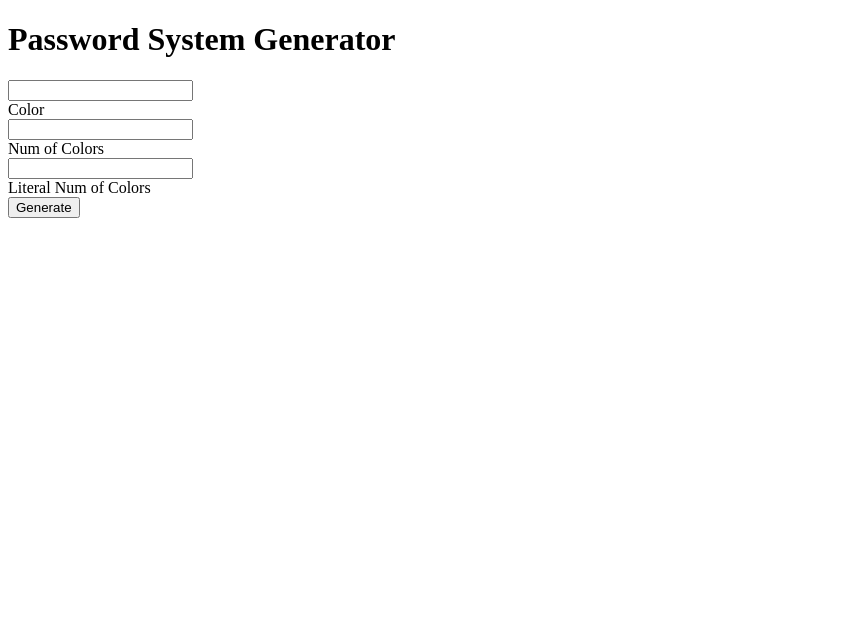
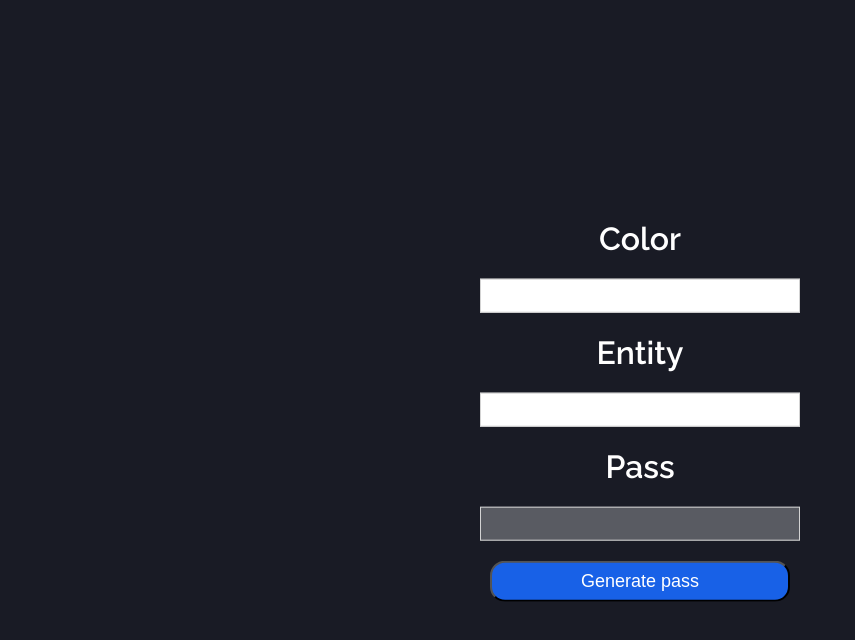
Before and after one commit to Nevertheless13/PasswordGen, a website: page passgen.html in a window 1280 px wide. Shown: the whole page, without its empty margins (0-855 px from the left). Drawn offline with Linux system fonts and the light colour scheme.

Commit message:
generated pass done. Finishing touches after

```diff
--- /dev/null
+++ b/index.js
@@ -0,0 +1,21 @@
+const numWords = ["One", "Two", "Three", "Four", "Five", "Six", "Seven", "Eight", "Nine", "Ten"];
+const symbols = ["!", "@", "#", "$", "%", "^", "&", "*", "(", ")"];
+
+const color = document.getElementById("color");
+const entity = document.getElementById("entity");
+const pass = document.getElementById("pass");
+
+document.querySelector("button").addEventListener("click", () => {
+    const colorVal = color.value.length;
+    const entityVal = entity.value.length;
+
+    const wordNumChar = colorVal;
+    const numCharColor = numWords[colorVal - 1];
+    const numCharEntity = entityVal;
+    let combiSymbols = "";
+    for (let index = 0; index < entityVal; index++) {
+        combiSymbols += symbols[index];
+    }
+    const generatedPass = `${color.value}${numCharColor}${wordNumChar}${numCharEntity}${combiSymbols}`;
+    pass.value = generatedPass;
+});
--- a/passgen.html
+++ b/passgen.html
@@ -4,37 +4,20 @@
         <meta charset="UTF-8" />
         <meta name="viewport" content="width=device-width, initial-scale=1.0" />
         <title>Passgen</title>
-        <style>
-            input {
-                display: block;
-            }
-        </style>
+        <link href="https://fonts.googleapis.com/css2?family=Raleway:wght@600&display=swap" rel="stylesheet" />
+        <link rel="stylesheet" href="style.css" />
     </head>
     <body>
-        <h1>Password System Generator</h1>
-        <form action="javascript:void(0);">
-            <input type="text" name="color" id="color" autocomplete="off" />
-            <label for="color">Color</label>
-            <input type="text" name="numofcolors" id="numofcolors" autocomplete="off" />
-            <label for="numofcolors">Num of Colors</label>
-            <input type="text" name="literalnumofcolors" id="literalnumofcolors" autocomplete="off" />
-            <label for="literalnumofcolors">Literal Num of Colors</label>
-            <input type="submit" value="Generate" id="genBtn" />
-        </form>
+        <div class="container">
+            <h1>Color</h1>
+            <input type="text" name="color" id="color" />
+            <h1>Entity</h1>
+            <input type="text" name="entity" id="entity" />
+            <h1>Pass</h1>
+            <input type="text" name="pass" id="pass" disabled />
+            <button>Generate pass</button>
+        </div>
 
-        <script type="module">
-            const genBtn = document.getElementById("genBtn");
-            const inputColor = document.getElementById("color");
-            const inputNumOfColor = document.getElementById("numofcolors");
-
-            genBtn.addEventListener("click", () => {
-                console.log(inputColor.value);
-            });
-
-            inputColor.addEventListener("keypress", () => {
-                // inputNumOfColor.value = inputColor.value.length > 0 ? inputColor.value.length + 1 : 0;
-                inputColor.value = numToWord.numToWords(123);
-            });
-        </script>
+        <script src="index.js"></script>
     </body>
 </html>
--- /dev/null
+++ b/style.css
@@ -0,0 +1,39 @@
+* {
+    box-sizing: border-box;
+}
+
+body {
+    background-color: #191b25;
+    font-family: "Raleway", sans-serif;
+    color: white;
+}
+
+.container {
+    position: absolute;
+    top: 50%;
+    left: 50%;
+    transform: translate(-50%, -50%);
+    text-align: center;
+}
+
+input {
+    width: 20rem;
+    height: 2rem;
+    border: 1px solid lightgrey;
+    font-family: "Raleway", sans-serif;
+    font-size: 1.2rem;
+    padding: 1rem;
+}
+button {
+    display: block;
+    width: 300px;
+    margin: auto;
+    margin-top: 20px;
+    text-decoration: none;
+    font-size: 18px;
+    text-align: center;
+    background-color: rgb(24, 97, 231);
+    color: white;
+    line-height: 35px;
+    border-radius: 15px;
+}
```
